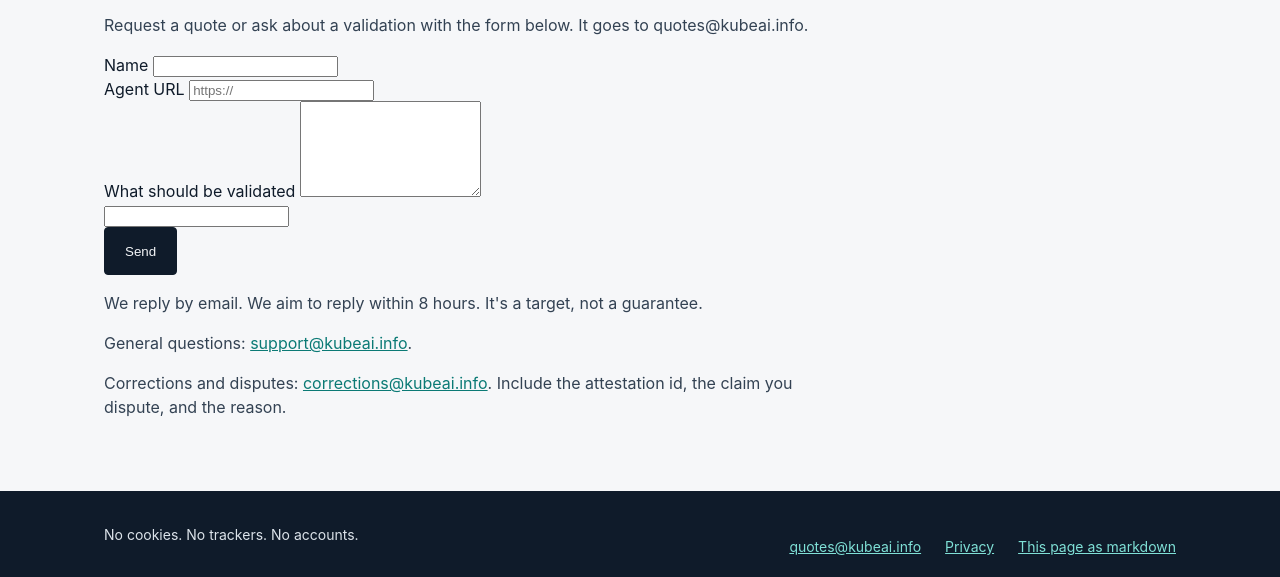
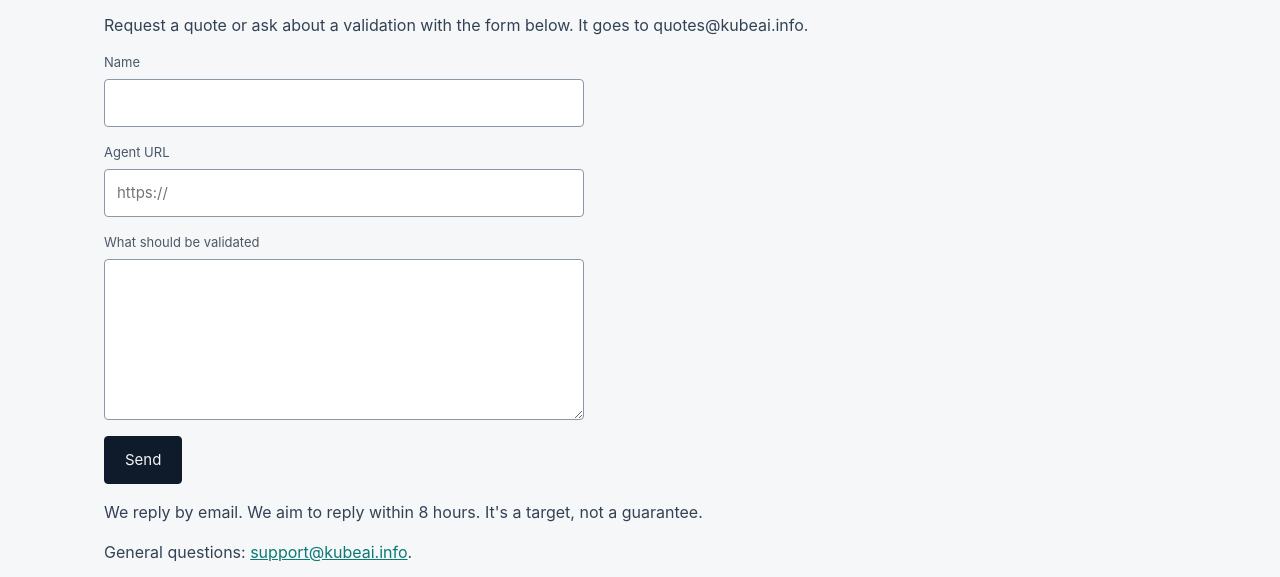
Before and after one commit to saidi-art/agent-assurance, a plain HTML site: page site/contact.html in a window 1280 px wide. Shown: the part 177-754 px from the top of the page. Drawn offline with Linux system fonts and the light colour scheme; a web font is replaced by a local one.

Commit message:
css: contact form styles (spec 4.6)

```diff
--- a/site/assets/css/site.css
+++ b/site/assets/css/site.css
@@ -770,3 +770,25 @@ pre.code {
 .plain ul { padding-left: 22px; }
 .plain li { margin: 6px 0; }
 .plain .contact-line { font-family: var(--mono); font-size: 15px; }
+
+/* ---------- contact form (Formspree, spec 4.6) ---------- */
+.contact-form { display: flex; flex-direction: column; gap: 16px; max-width: 480px; }
+.contact-form .field { display: flex; flex-direction: column; gap: 6px; }
+.contact-form label { font-size: 13px; color: var(--muted); }
+.contact-form input[type="text"],
+.contact-form input[type="url"],
+.contact-form textarea {
+  padding: 12px;
+  min-height: 44px;
+  border: 1px solid var(--field);
+  border-radius: 4px;
+  background: var(--surface);
+  font: inherit;
+  font-size: 15px;
+  color: var(--ink);
+  box-sizing: border-box;
+  width: 100%;
+}
+.contact-form textarea { resize: vertical; }
+.contact-form .hp { position: absolute; left: -9999px; width: 1px; height: 1px; overflow: hidden; }
+.contact-form button.btn { font: inherit; font-size: 15px; cursor: pointer; }
```
